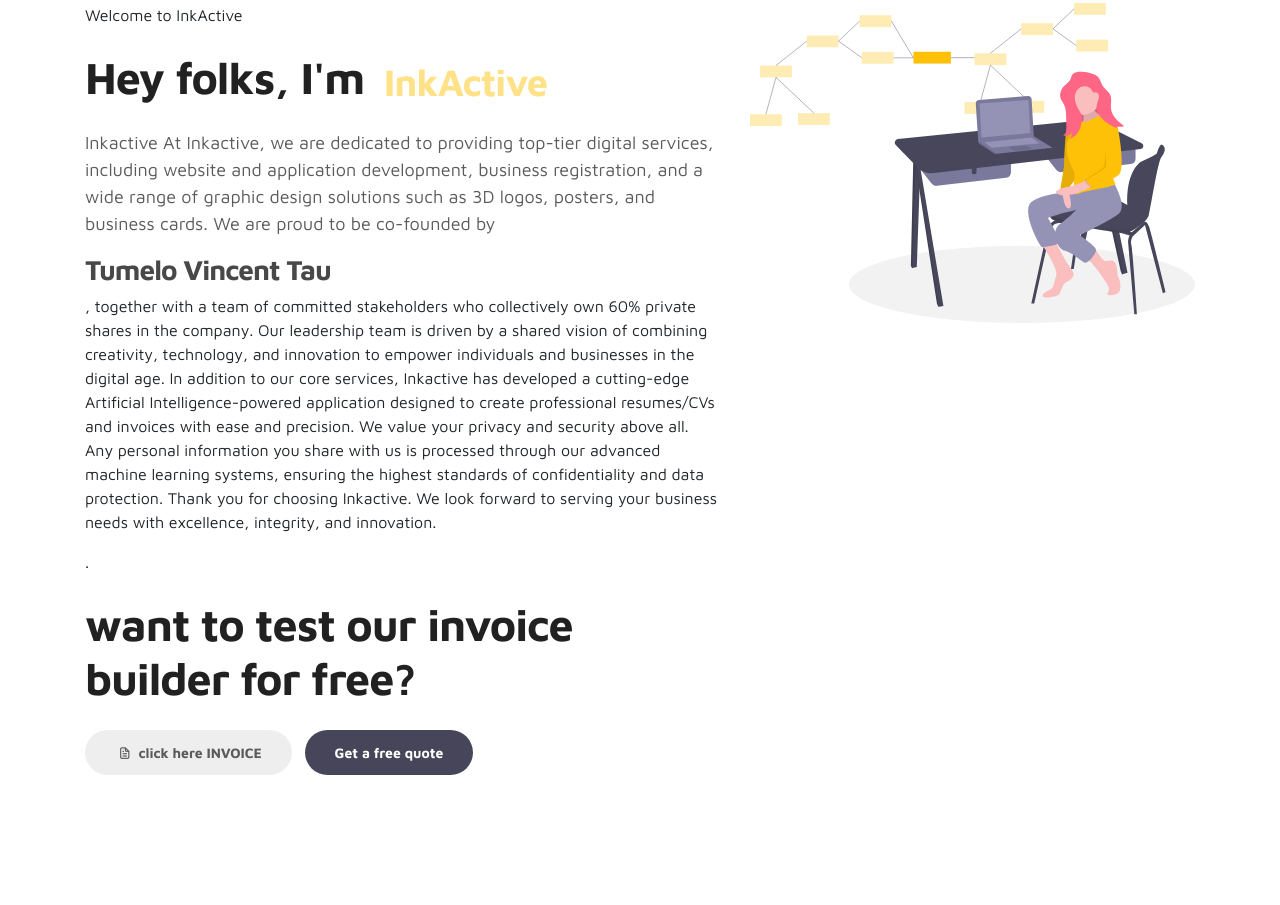
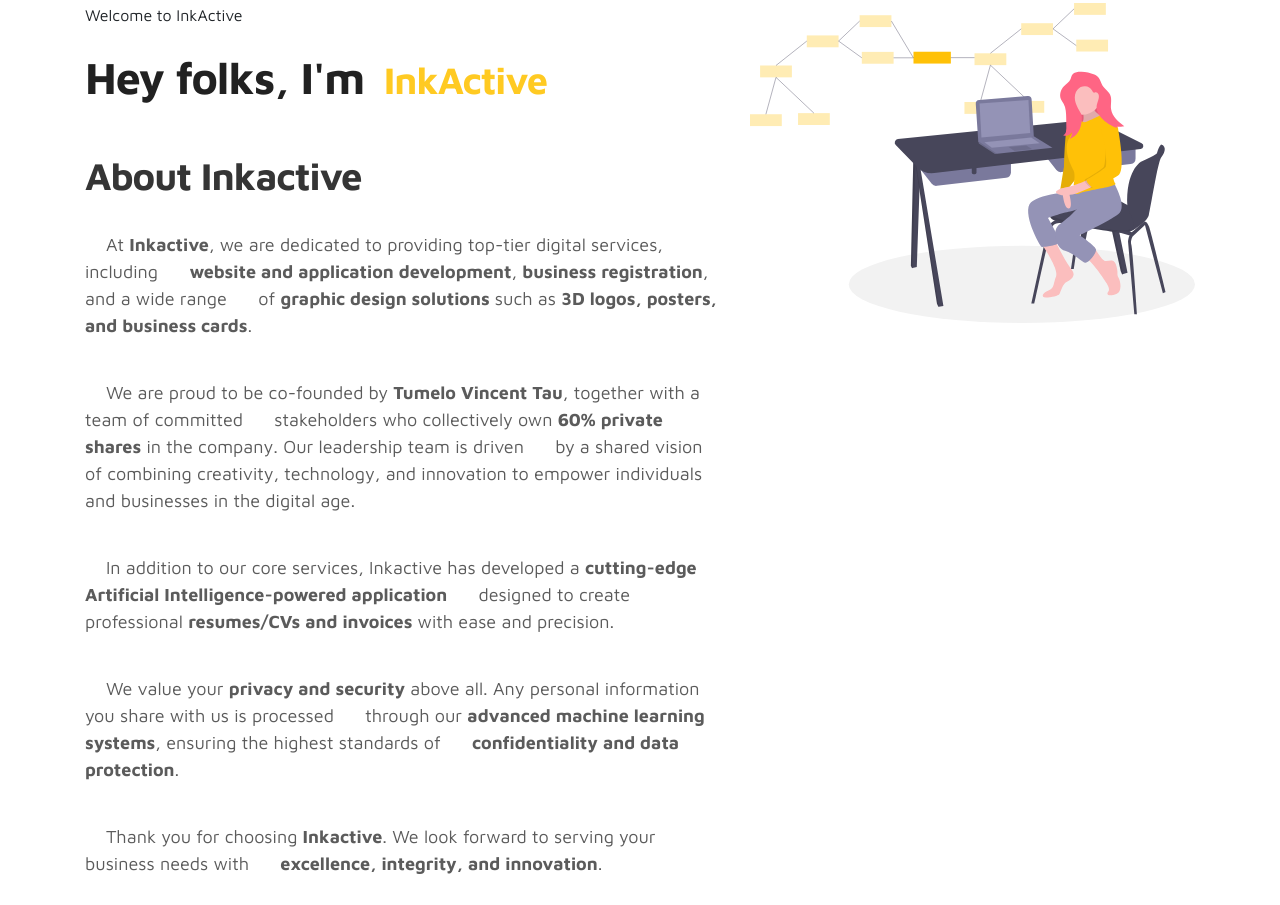
Before and after one commit to tumelovincent/inkactive, a plain HTML site: page index.html in a window 1280 px wide. Shown: the part 195-1100 px from the top of the page. Drawn offline with Linux system fonts and the light colour scheme.

Commit message:
Update index.html

```diff
--- a/index.html
+++ b/index.html
@@ -85,17 +85,37 @@ https://www.tooplate.com/view/2115-marvel
                         </h1>
                         <div>
                         <p>
-                        <p>  Inkactive
 
-At Inkactive, we are dedicated to providing top-tier digital services, including website and application development, business registration, and a wide range of graphic design solutions such as 3D logos, posters, and business cards.
+<section id="about">
+  <h2>About Inkactive</h2>
+  <p>
+    At <strong>Inkactive</strong>, we are dedicated to providing top-tier digital services, including
+    <strong>website and application development</strong>, <strong>business registration</strong>, and a wide range
+    of <strong>graphic design solutions</strong> such as <strong>3D logos, posters, and business cards</strong>.
+  </p>
 
-We are proud to be co-founded by <h3>Tumelo Vincent Tau </h3>, together with a team of committed stakeholders who collectively own 60% private shares in the company. Our leadership team is driven by a shared vision of combining creativity, technology, and innovation to empower individuals and businesses in the digital age.
+  <p>
+    We are proud to be co-founded by <strong>Tumelo Vincent Tau</strong>, together with a team of committed
+    stakeholders who collectively own <strong>60% private shares</strong> in the company. Our leadership team is driven
+    by a shared vision of combining creativity, technology, and innovation to empower individuals and businesses in the digital age.
+  </p>
 
-In addition to our core services, Inkactive has developed a cutting-edge Artificial Intelligence-powered application designed to create professional resumes/CVs and invoices with ease and precision.
+  <p>
+    In addition to our core services, Inkactive has developed a <strong>cutting-edge Artificial Intelligence-powered application</strong>
+    designed to create professional <strong>resumes/CVs and invoices</strong> with ease and precision.
+  </p>
 
-We value your privacy and security above all. Any personal information you share with us is processed through our advanced machine learning systems, ensuring the highest standards of confidentiality and data protection.
+  <p>
+    We value your <strong>privacy and security</strong> above all. Any personal information you share with us is processed
+    through our <strong>advanced machine learning systems</strong>, ensuring the highest standards of
+    <strong>confidentiality and data protection</strong>.
+  </p>
 
-Thank you for choosing Inkactive. We look forward to serving your business needs with excellence, integrity, and innovation.  </p>.</p>
+  <p>
+    Thank you for choosing <strong>Inkactive</strong>. We look forward to serving your business needs with
+    <strong>excellence, integrity, and innovation</strong>.
+  </p>
+</section>                        .  </p>.</p>
                         </p>
                         </div>
 
```
